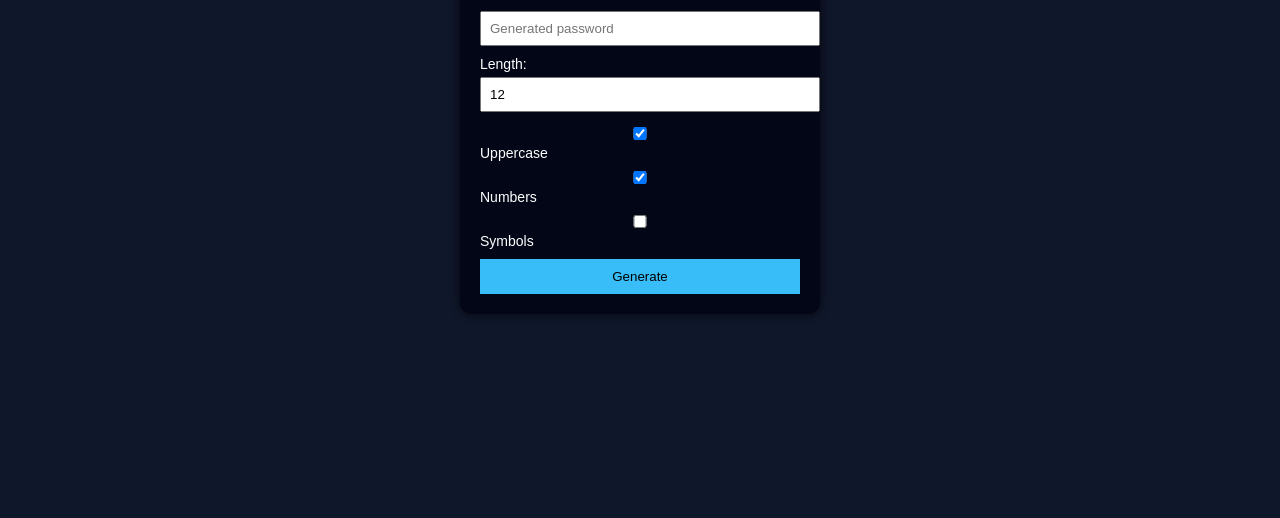
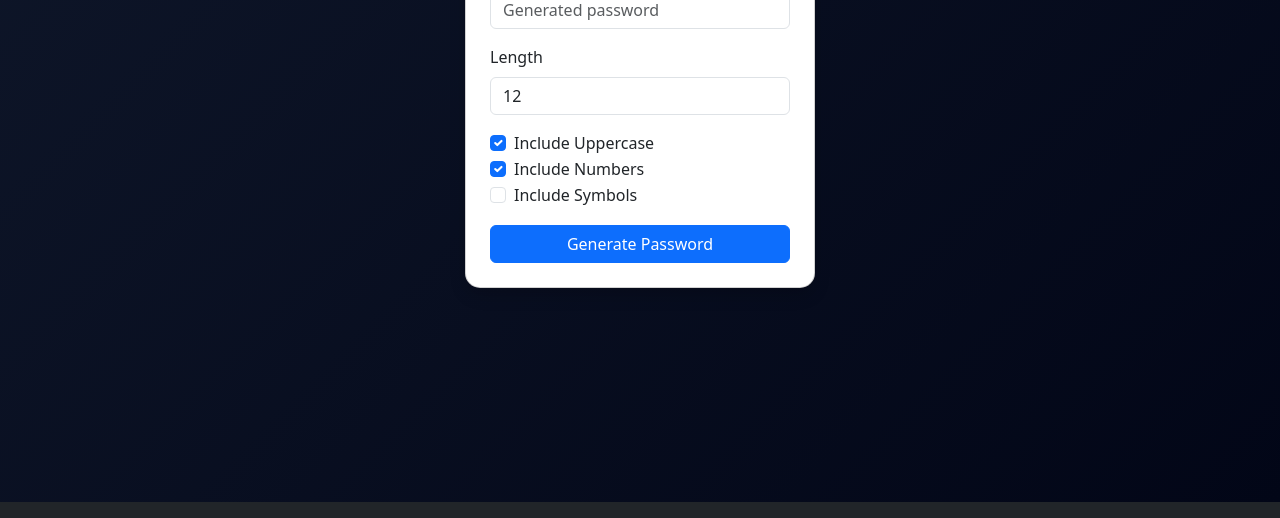
Before and after one commit to ajayduraisamy/js-password-generator, a plain HTML site: page index.html in a window 1280 px wide. Shown: the part 298-816 px from the top of the page. Drawn offline with nearby package versions, Linux system fonts and the light colour scheme.

Commit message:
Upgraded UI using Bootstrap components

```diff
--- a/index.html
+++ b/index.html
@@ -1,32 +1,53 @@
 <!DOCTYPE html>
-<html>
+<html lang="en">
 
 <head>
     <title>JS Password Generator</title>
+
+    <!-- Bootstrap CDN -->
+    <link href="https://cdn.jsdelivr.net/npm/bootstrap@5.3.2/dist/css/bootstrap.min.css" rel="stylesheet">
+
     <link rel="stylesheet" href="style.css">
 </head>
 
-<body>
+<body class="bg-dark">
 
-    <div class="container">
-        <h1>Password Generator</h1>
+    <div class="container vh-100 d-flex justify-content-center align-items-center">
+        <div class="card shadow p-4" style="width:350px">
 
-        <input id="password" placeholder="Generated password" readonly>
+            <h3 class="text-center mb-3">Password Generator</h3>
 
-        <div class="controls">
-            <label>Length:
-                <input type="number" id="length" min="6" max="30" value="12">
-            </label>
+            <input id="password" class="form-control mb-3" placeholder="Generated password" readonly>
 
-            <label><input type="checkbox" id="upper" checked> Uppercase</label>
-            <label><input type="checkbox" id="numbers" checked> Numbers</label>
-            <label><input type="checkbox" id="symbols"> Symbols</label>
+            <div class="mb-3">
+                <label class="form-label">Length</label>
+                <input type="number" id="length" class="form-control" min="6" max="30" value="12">
+            </div>
+
+            <div class="form-check">
+                <input class="form-check-input" type="checkbox" id="upper" checked>
+                <label class="form-check-label">Include Uppercase</label>
+            </div>
+
+            <div class="form-check">
+                <input class="form-check-input" type="checkbox" id="numbers" checked>
+                <label class="form-check-label">Include Numbers</label>
+            </div>
+
+            <div class="form-check">
+                <input class="form-check-input" type="checkbox" id="symbols">
+                <label class="form-check-label">Include Symbols</label>
+            </div>
+
+            <button class="btn btn-primary w-100 mt-3" onclick="generatePassword()">
+                Generate Password
+            </button>
+
         </div>
-
-        <button onclick="generatePassword()">Generate</button>
     </div>
 
     <script src="app.js"></script>
+
 </body>
 
 </html>
--- a/style.css
+++ b/style.css
@@ -1,38 +1,7 @@
 body {
-    background: #0f172a;
-    display: flex;
-    justify-content: center;
-    align-items: center;
-    height: 100vh;
-    font-family: Arial;
+    background: linear-gradient(135deg, #0f172a, #020617);
 }
 
-.container {
-    background: #020617;
-    color: white;
-    padding: 20px;
-    width: 320px;
-    border-radius: 12px;
-    box-shadow: 0 0 10px rgba(0, 0, 0, .8);
+.card {
+    border-radius: 15px;
 }
-
-input {
-    width: 100%;
-    padding: 8px;
-    margin: 5px 0;
-}
-
-.controls label {
-    display: block;
-    margin-top: 5px;
-    font-size: 14px;
-}
-
-button {
-    width: 100%;
-    margin-top: 10px;
-    padding: 10px;
-    border: none;
-    background: #38bdf8;
-    cursor: pointer;
-}
```
